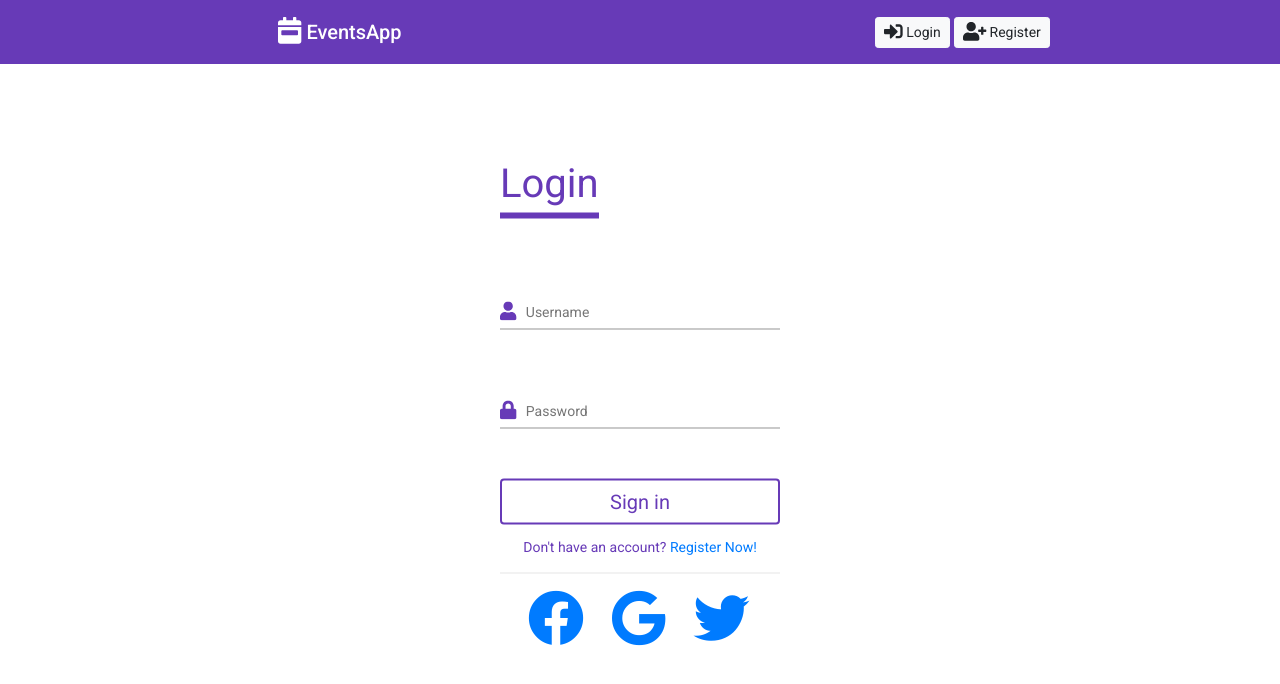
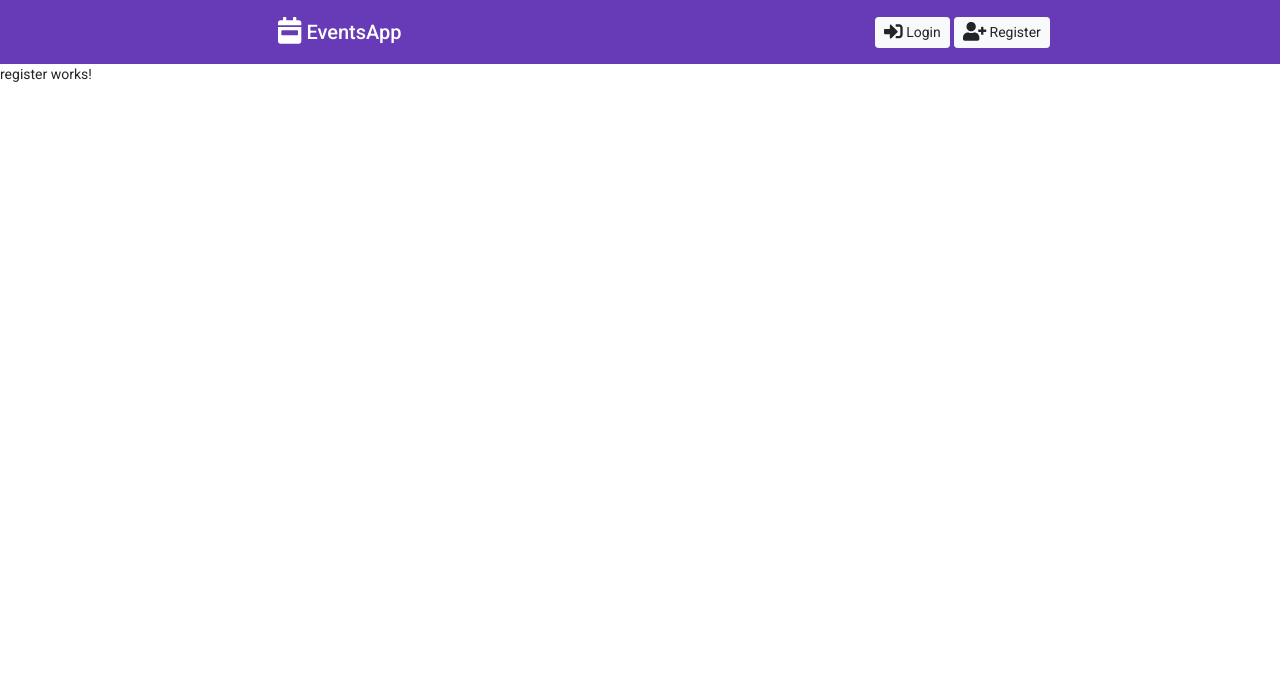
Before and after one commit to KirilPecev/Events-App, an Angular app in the folder EventsApp/: page / in a window 1280 px wide. Shown: the top 684 px of the page. Built offline with nearby package versions, Linux system fonts and the light colour scheme.

Commit message:
added register component

```diff
--- a/EventsApp/src/app/app.component.html
+++ b/EventsApp/src/app/app.component.html
@@ -1,6 +1,6 @@
 <app-header [isLoggedIn]="isLoggedIn"></app-header>
 <div class="main">
-    <app-login></app-login>
+    <app-register></app-register>
     <!-- <app-home-page-index *ngIf="!isLoggedIn"></app-home-page-index>
     <app-left-sidebar *ngIf="isLoggedIn"></app-left-sidebar>
     <app-right-sidebar *ngIf="isLoggedIn"></app-right-sidebar>
--- a/EventsApp/src/app/app.module.ts
+++ b/EventsApp/src/app/app.module.ts
@@ -17,6 +17,7 @@
 import { MatCardModule } from '@angular/material/card';
 import { LoginComponent } from './login/login.component';
 import { MatInputModule } from '@angular/material/input';
+import { RegisterComponent } from './register/register.component';
 
 @NgModule({
   declarations: [
@@ -28,7 +29,8 @@
     RightSidebarComponent,
     HomePageIndexComponent,
     FooterComponent,
-    LoginComponent
+    LoginComponent,
+    RegisterComponent
   ],
   imports: [
     BrowserModule,
--- /dev/null
+++ b/EventsApp/src/app/register/register.component.html
@@ -0,0 +1 @@
+<p>register works!</p>
--- /dev/null
+++ b/EventsApp/src/app/register/register.component.ts
@@ -0,0 +1,15 @@
+import { Component, OnInit } from '@angular/core';
+
+@Component({
+  selector: 'app-register',
+  templateUrl: './register.component.html',
+  styleUrls: ['./register.component.css']
+})
+export class RegisterComponent implements OnInit {
+
+  constructor() { }
+
+  ngOnInit(): void {
+  }
+
+}
```
Also changed, not shown: EventsApp/src/app/register/register.component.css (added), 1 other file (tests, documents, lock files or other folders).
